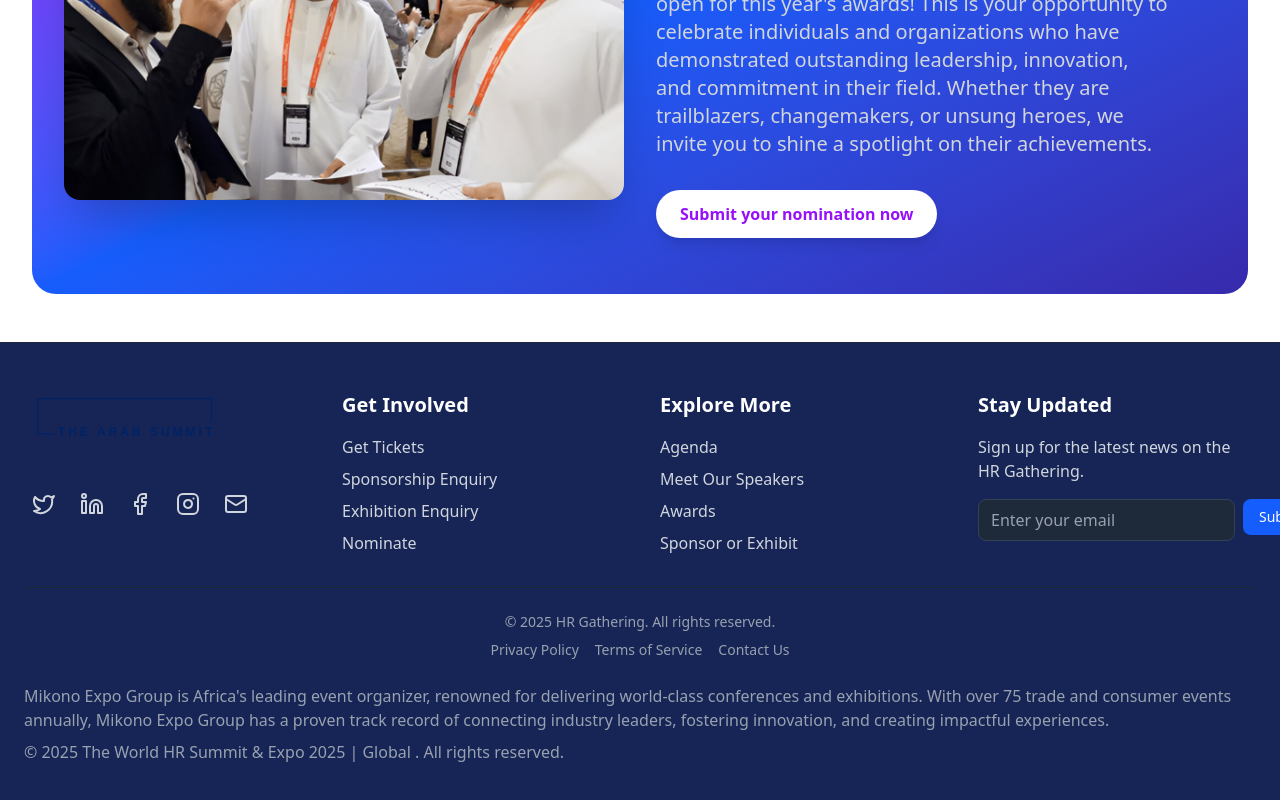
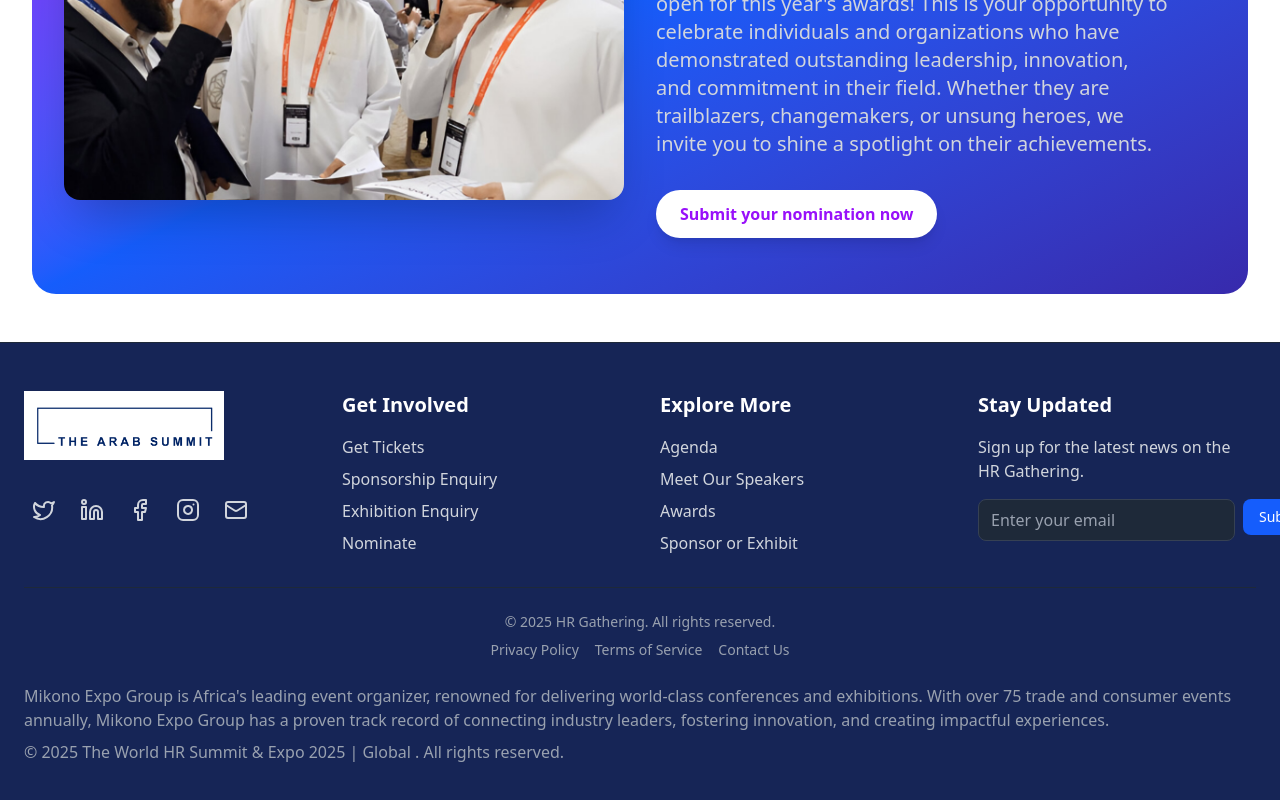
Before and after one commit to musaibxandra/summit, a Next.js app: page / in a window 1280 px wide. Shown: the part 6074-6874 px from the top of the page. Built offline with nearby package versions, Linux system fonts and the light colour scheme; no server answers.

Commit message:
one more change

```diff
--- a/components/Footer.tsx
+++ b/components/Footer.tsx
@@ -70,7 +70,7 @@ const Footer = () => {
           <motion.div variants={fadeInUp} className="text-left">
             <Link href="/" className="inline-block">
               <Image
-                src="/icons/logo.svg" // Update to your actual logo path (e.g., in public/) - make it a high-res PNG/SVG for big size
+                src="/icons/screenshot.png" // Update to your actual logo path (e.g., in public/) - make it a high-res PNG/SVG for big size
                 alt="HR Gathering Logo"
                 width={200} // Adjust for "big" size; e.g., 200-300px wide
                 height={120} // Proportional height; tweak as needed
```
